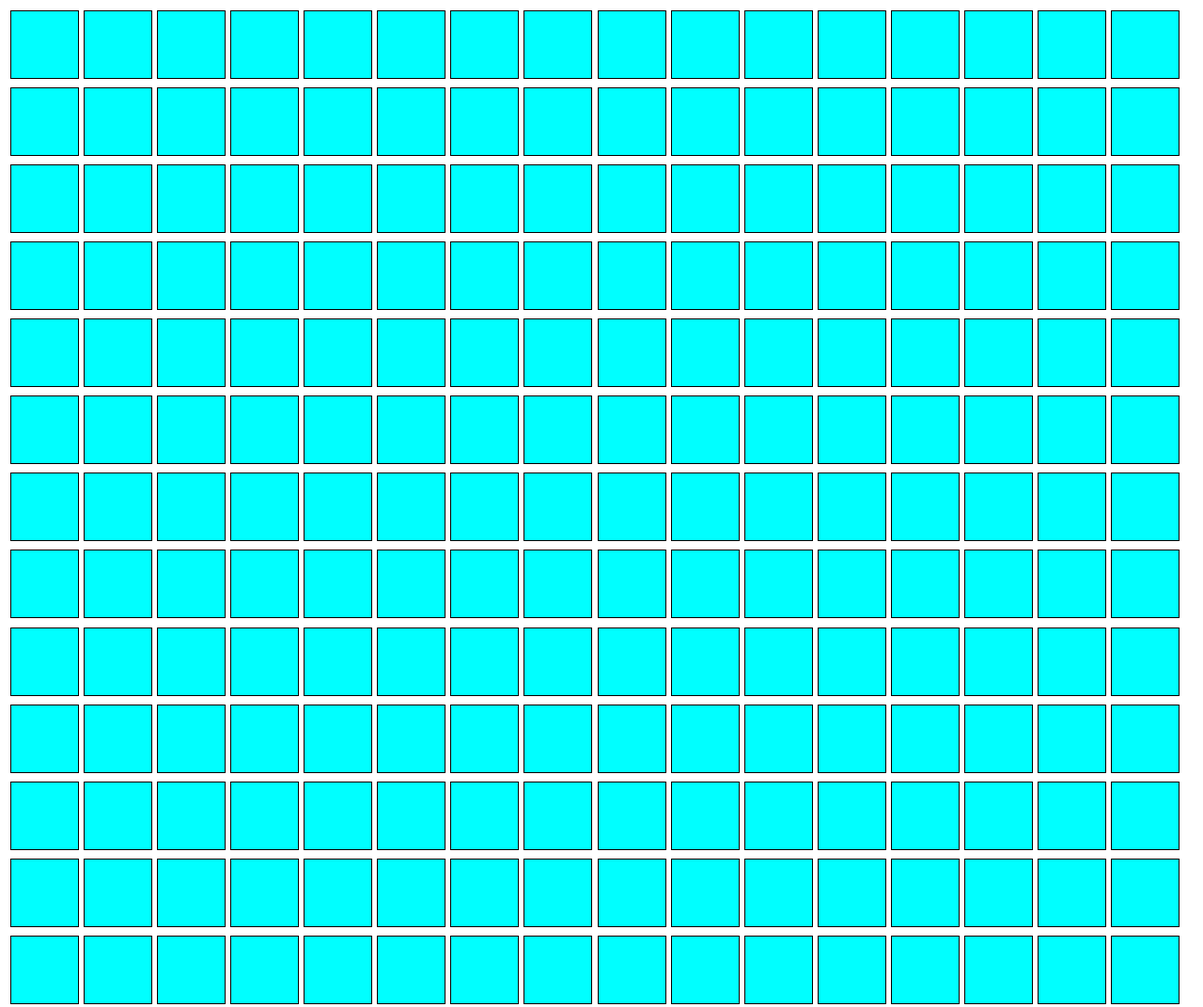
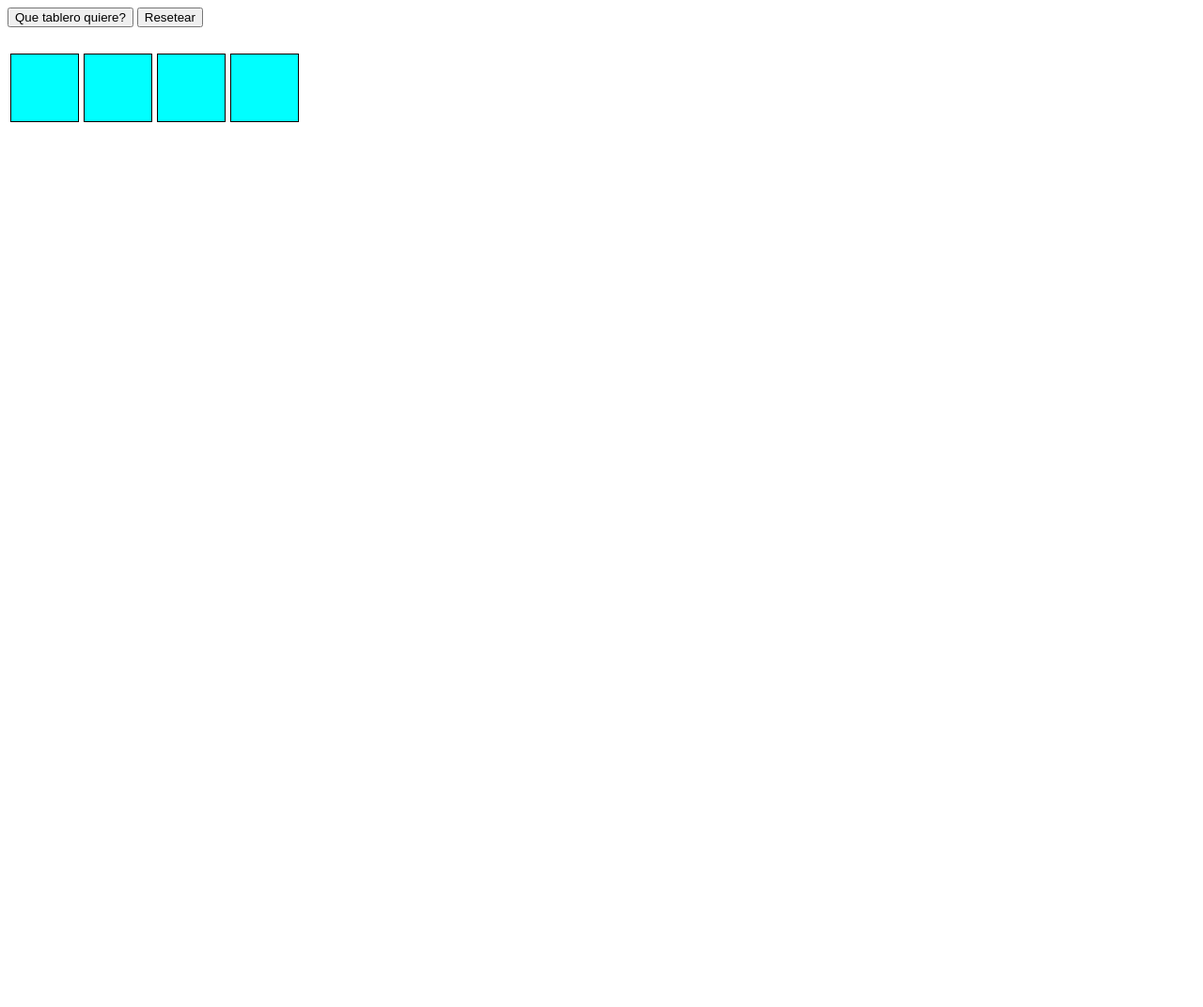
Before and after one commit to Gberco/etch-sketch, a plain HTML site: page index.html in a window 1280 px wide. Shown: the top 1072 px of the page at 94% size. After the commit the page ends 800 px from the top, so only its background shows below. Drawn offline with Linux system fonts and the light colour scheme.

Commit message:
casi final

```diff
--- a/index.html
+++ b/index.html
@@ -5,11 +5,19 @@
     </head>
 
     <body>
+        <div style="padding-bottom: 2%;">
+            <button onclick="cargarDatos()">Que tablero quiere?</button>
+            <button onclick="resetear()">Resetear</button>
+        </div>
         <div id="div-original">
         </div>
     </body>
 
     <style>
+
+        .button
+        {
+        }
         .grid-16
         {
             clear: none;
@@ -27,36 +35,82 @@
         .grid-seleccion
         {
             background-color: red;
-            transition: background-color 0.5s ease;
+
         }
 
     </style>
 
     <script>
         var element = document.getElementById("div-original");
-        const div = [];
+        var numeros = 2;
+
+
+        function cargarDatos(){
+            var e = prompt('cuadrados por: ');
+            if( e !== null)
+                {
+                    numeros = e;
+                    gridEraser();
+                } else {
+                    return;
+                }
+
+            gridMaker();
+            juego();
+
+        }
+
+        function resetear(){
+
+            const cuadrados = Array.from( document.querySelectorAll('.grid-16'));
+          cuadrados.forEach( function(e) {
+              e.classList.remove('grid-selecction');
+              });
+
+        }
+
+        function gridEraser(){
+            while(element.firstChild){
+                  element.removeChild(element.firstChild);
+                }
+        }
 
         function gridMaker(){
-            for( let i = 0; i < 256; i++ )
+            for( let i = 0; i < (numeros*numeros); i++ )
                 {
                     var divi = document.createElement("div");
                     divi.className = `grid-16 ${i}`;
                     element.appendChild(divi);
 
-                    div[i] = divi;
                     //console.log(div[i]);
                 } // fin de for
         } // fin de gridMaker
-        gridMaker();
+
+        function removerColor(e){
+            e.target.classList.remove('grid-seleccion');
+        }
 
 
 
-        div.forEach(function(element){
-            element.addEventListener( "mouseover", () => {
-                element.classList.toggle('grid-seleccion');
-                console.log(element);
+
+        function juego(){
+            const cuadrados = Array.from( document.querySelectorAll('.grid-16'));
+
+
+
+            cuadrados.forEach(function(element){
+                element.addEventListener( "mouseover", () => {
+                    element.classList.add('grid-seleccion');
+
+                });
             });
-        })
+        }
+
+        // inicia el juego
+        gridMaker();
+        juego();
+
+        //cuadrados.forEach( function(element){ element.addEventListener('transitionend', removerColor)});
 
 
 
```
